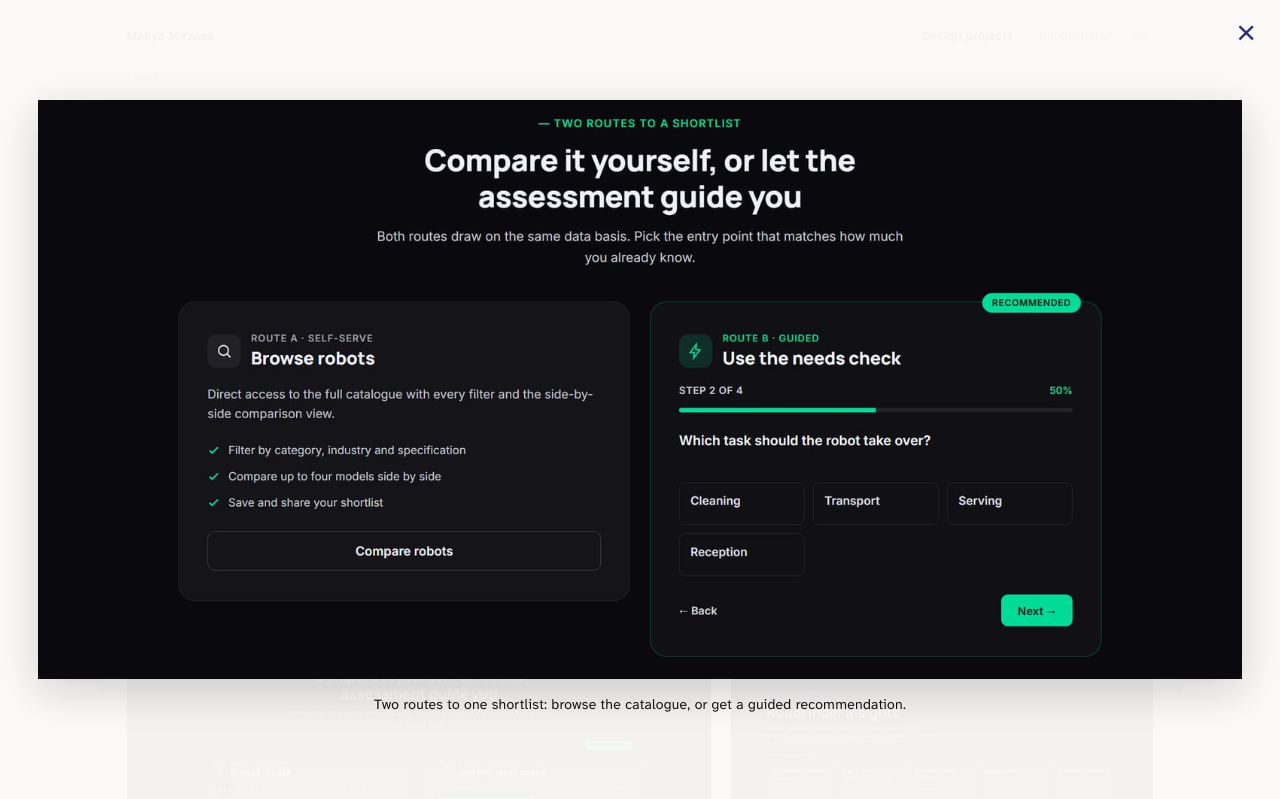
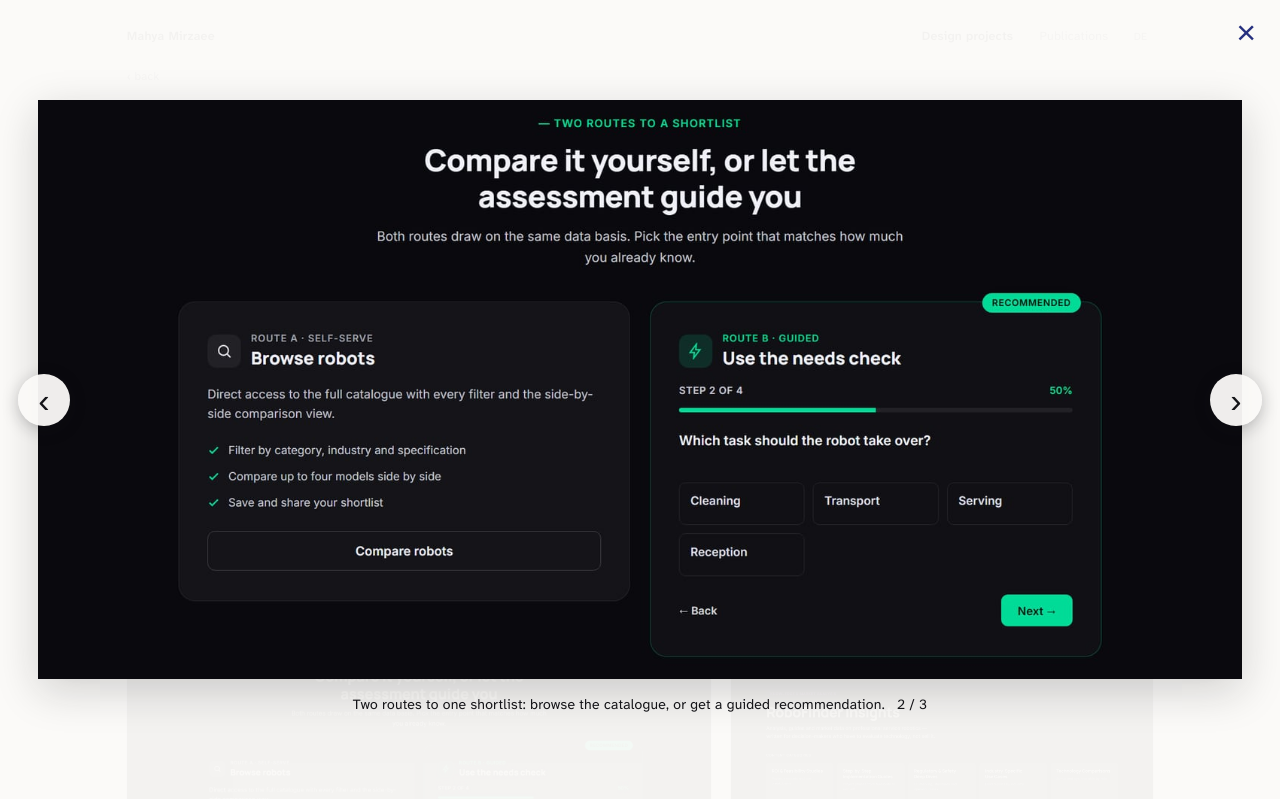
Before and after one commit to mahyamirzaee/robofinder, a plain HTML site: page index.html in a window 1280 px wide. Both pictures are taken after a click on the button 419 px from the left and 787 px from the top of the page. Shown: the top 799 px of the page. Drawn offline with Linux system fonts and the light colour scheme.

Commit message:
Gallery: swipe between all three pictures; the first opens the website
Co-Authored-By: Claude Opus 5.5 <noreply@anthropic.com>

```diff
--- a/index.html
+++ b/index.html
@@ -6,7 +6,7 @@
   <title>RoboFinder · Mahya Mirzaee</title>
   <meta name="description" content="RoboFinder: how people can discover, navigate and compare robotic technologies through an AI-supported platform. Interaction design and prototyping from my internship.">
   <meta name="theme-color" content="#fbfaf8">
-  <link rel="stylesheet" href="project.css?v=8">
+  <link rel="stylesheet" href="project.css?v=10">
 <style id="site-bar">
   /* same top bar as the portfolio (mahyamirzaee.github.io) */
   .site-bar { display: flex; flex-wrap: wrap; align-items: baseline; gap: 12px 24px; padding: 4px 0 26px; font-family: "Atkinson Hyperlegible Next", system-ui, sans-serif; }
@@ -95,35 +95,60 @@
 </script>
 
 <script>
-  // Large view: click (or Enter) on a picture opens it big.
+  // Gallery: click a picture to open it full screen, then move left and right
+  // (arrows, keyboard or swipe). The first picture is the website: clicking it opens the prototype.
   (function () {
+    var items = [{
+      src: "img/hero.jpg",
+      alt: "The RoboFinder website: Find the right service robot for your business, with a product comparison preview and the RoFi mascot.",
+      cap: "The RoboFinder website. Click the picture to open it.",
+      href: "prototype.html"
+    }];
+    var tiles = Array.prototype.slice.call(document.querySelectorAll(".more .zoomable"));
+    tiles.forEach(function (tile) {
+      var img = tile.querySelector("img");
+      items.push({ src: img.getAttribute("src"), alt: img.getAttribute("alt") || "", cap: tile.getAttribute("data-cap") || "" });
+    });
+
     var lb = document.createElement("div");
     lb.className = "lightbox";
     lb.hidden = true;
     lb.setAttribute("role", "dialog");
     lb.setAttribute("aria-modal", "true");
-    lb.setAttribute("aria-label", "Large view");
-    lb.innerHTML = '<button class="lb-close" type="button" aria-label="Close large view">×</button>' +
-                   '<div class="lb-inner"></div><p class="lb-cap"></p>';
+    lb.setAttribute("aria-label", "Pictures");
+    lb.innerHTML =
+      '<button class="lb-close" type="button" aria-label="Close">×</button>' +
+      '<button class="lb-nav lb-prev" type="button" aria-label="Previous picture">‹</button>' +
+      '<div class="lb-inner"></div>' +
+      '<button class="lb-nav lb-next" type="button" aria-label="Next picture">›</button>' +
+      '<p class="lb-cap"></p>';
     document.body.appendChild(lb);
     var inner = lb.querySelector(".lb-inner");
     var cap = lb.querySelector(".lb-cap");
     var closeBtn = lb.querySelector(".lb-close");
-    var opener = null;
+    var i = 0, opener = null;
 
-    function open(tile) {
-      var m = tile.classList.contains("slides") ? tile.querySelector(".slide.on") : tile.querySelector("img");
-      if (!m) return;
+    function show(n) {
+      i = (n + items.length) % items.length;
+      var it = items[i];
       var big = document.createElement("img");
-      big.src = m.getAttribute("src");
-      big.alt = m.getAttribute("alt") || "";
-      big.addEventListener("click", function (e) { e.stopPropagation(); });
+      big.src = it.src;
+      big.alt = it.alt;
+      if (it.href) {
+        big.className = "lb-link";
+        big.title = "Open the website";
+        big.addEventListener("click", function (e) { e.stopPropagation(); window.open(it.href, "_blank", "noopener"); });
+      } else {
+        big.addEventListener("click", function (e) { e.stopPropagation(); });
+      }
       inner.replaceChildren(big);
-      cap.textContent = tile.getAttribute("data-cap") || big.alt;
-      opener = tile;
+      cap.textContent = it.cap + "   " + (i + 1) + " / " + items.length;
+    }
+    function open(n, from) {
+      opener = from || null;
+      show(n);
       lb.hidden = false;
       document.documentElement.style.overflow = "hidden";
-      // true full screen where the browser allows it; the overlay still works where it doesn't
       if (lb.requestFullscreen) lb.requestFullscreen().catch(function () {});
       closeBtn.focus();
     }
@@ -132,11 +157,39 @@
       lb.hidden = true;
       inner.replaceChildren();
       document.documentElement.style.overflow = "";
-      if (document.fullscreenElement && document.exitFullscreen) document.exitFullscreen().catch(function () {});
+      if (document.fullscreenElement === lb && document.exitFullscreen) document.exitFullscreen().catch(function () {});
       if (opener) opener.focus();
     }
-    // leaving full screen with the browser's own Esc also closes the picture
-    document.addEventListener("fullscreenchange", function () { if (!document.fullscreenElement) close(); });
+
+    tiles.forEach(function (tile, n) {
+      tile.tabIndex = 0;
+      tile.setAttribute("role", "button");
+      tile.setAttribute("aria-label", "Open picture full screen");
+      tile.addEventListener("click", function () { open(n + 1, tile); });
+      tile.addEventListener("keydown", function (e) {
+        if (e.key === "Enter" || e.key === " ") { e.preventDefault(); open(n + 1, tile); }
+      });
+    });
+    lb.querySelector(".lb-prev").addEventListener("click", function (e) { e.stopPropagation(); show(i - 1); });
+    lb.querySelector(".lb-next").addEventListener("click", function (e) { e.stopPropagation(); show(i + 1); });
+    lb.addEventListener("click", close);
+    closeBtn.addEventListener("click", function (e) { e.stopPropagation(); close(); });
+    document.addEventListener("keydown", function (e) {
+      if (lb.hidden) return;
+      if (e.key === "Escape") close();
+      if (e.key === "ArrowLeft") show(i - 1);
+      if (e.key === "ArrowRight") show(i + 1);
+    });
+    // swipe on phones and touch screens
+    var x0 = null;
+    lb.addEventListener("touchstart", function (e) { x0 = e.touches[0].clientX; }, { passive: true });
+    lb.addEventListener("touchend", function (e) {
+      if (x0 === null) return;
+      var dx = e.changedTouches[0].clientX - x0;
+      if (Math.abs(dx) > 40) show(dx < 0 ? i + 1 : i - 1);
+      x0 = null;
+    });
+    document.addEventListener("fullscreenchange", function () { if (!document.fullscreenElement && !lb.hidden) close(); });
 
     // the live prototype: a button opens it full screen, still clickable
     var live = document.getElementById("live");
@@ -151,23 +204,9 @@
       else window.open("prototype.html", "_blank");
     });
     document.addEventListener("fullscreenchange", function () {
-      var on = document.fullscreenElement === live;
-      live.classList.toggle("is-full", on);
+      live.classList.toggle("is-full", document.fullscreenElement === live);
       window.dispatchEvent(new Event("resize"));
     });
-
-    document.querySelectorAll(".zoomable").forEach(function (tile) {
-      tile.tabIndex = 0;
-      tile.setAttribute("role", "button");
-      tile.setAttribute("aria-label", "Open large view");
-      tile.addEventListener("click", function () { open(tile); });
-      tile.addEventListener("keydown", function (e) {
-        if (e.key === "Enter" || e.key === " ") { e.preventDefault(); open(tile); }
-      });
-    });
-    lb.addEventListener("click", close);
-    closeBtn.addEventListener("click", function (e) { e.stopPropagation(); close(); });
-    document.addEventListener("keydown", function (e) { if (e.key === "Escape") close(); });
   })();
 </script>
 </body>
--- a/project.css
+++ b/project.css
@@ -226,3 +226,19 @@ figcaption { font-size: 13.5px; }
 
 /* footer: only the name, centred (v8) */
 .foot { justify-content: center; text-align: center; }
+
+/* ---------- Gallery arrows (v9) ---------- */
+.lb-nav {
+  position: absolute; top: 50%; transform: translateY(-50%); z-index: 2;
+  width: 52px; height: 52px; border: 0; border-radius: 50%;
+  background: rgba(20, 20, 24, 0.08); color: var(--ink);
+  font-size: 34px; line-height: 1; cursor: pointer;
+}
+.lb-nav:hover { background: rgba(20, 20, 24, 0.16); }
+.lb-prev { left: 18px; }
+.lb-next { right: 18px; }
+.lb-inner img.lb-link { cursor: pointer; }
+.lb-cap { white-space: pre; }
+@media (max-width: 600px) { .lb-nav { width: 40px; height: 40px; font-size: 26px; } .lb-prev { left: 6px; } .lb-next { right: 6px; } .lb-cap { white-space: normal; } }
+.lb-nav { background: rgba(251, 250, 248, 0.95); box-shadow: 0 4px 16px rgba(20, 20, 24, 0.25); }
+.lb-nav:hover { background: #fff; }
```
Also changed, not shown: project.html (+72 -33 lines), img/hero.jpg.
